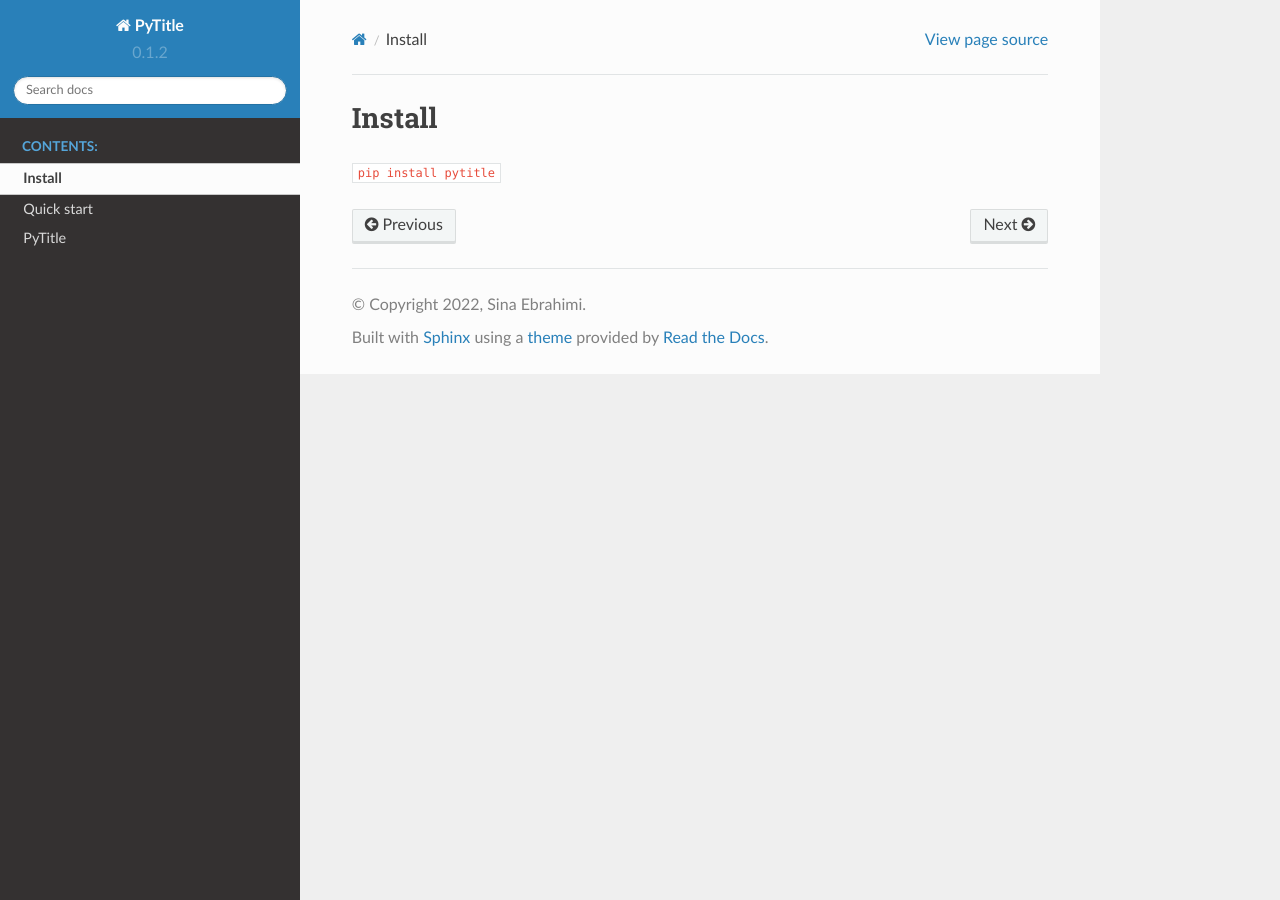
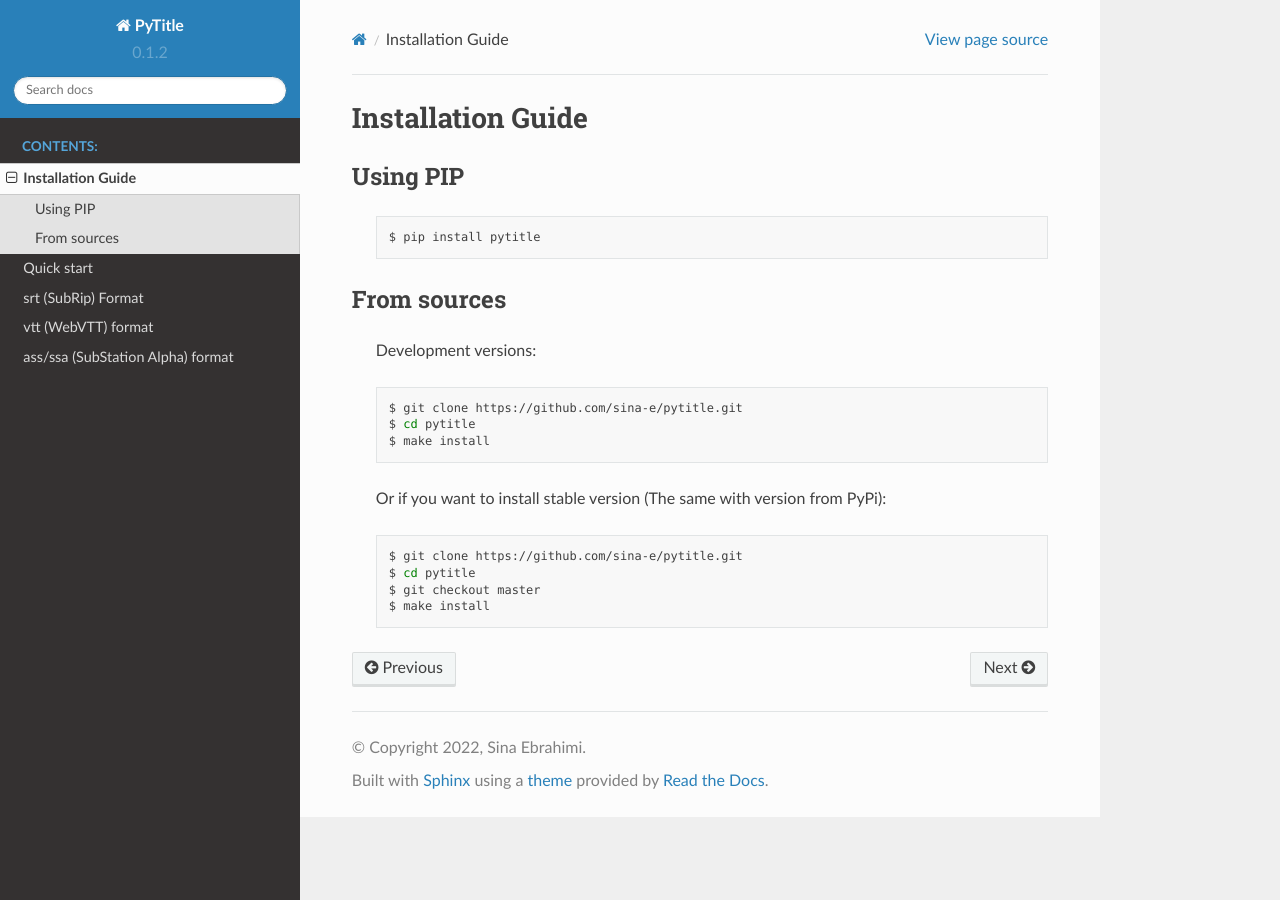
Before and after one commit to BufferingIO/PyTitle, a Sphinx documentation site: the page built from docs/source/installing.rst, in a window 1280 px wide. Built offline with Sphinx 7.4.7 and the Read the Docs theme 2.0.0, drawn with Linux system fonts in a browser that asks for light colours.

Commit message:
Update documenation formattings

```diff
--- a/docs/source/installing.rst
+++ b/docs/source/installing.rst
@@ -1,4 +1,29 @@
-Install
+Installation Guide
 ==================
 
-``pip install pytitle``
+Using PIP
+---------
+    .. code-block:: bash
+
+        $ pip install pytitle
+
+
+From sources
+------------
+
+    Development versions:
+
+    .. code-block:: bash
+
+        $ git clone https://github.com/sina-e/pytitle.git
+        $ cd pytitle
+        $ make install
+
+    Or if you want to install stable version (The same with version from PyPi):
+
+    .. code-block:: bash
+
+        $ git clone https://github.com/sina-e/pytitle.git
+        $ cd pytitle
+        $ git checkout master
+        $ make install
--- a/docs/source/pytitle.ass.rst
+++ b/docs/source/pytitle.ass.rst
@@ -1,5 +1,5 @@
-ass
-===================
+ass/ssa (SubStation Alpha) format
+=================================
 
 Module contents
 ---------------
--- a/docs/source/pytitle.srt.rst
+++ b/docs/source/pytitle.srt.rst
@@ -1,4 +1,4 @@
-srt
+srt (SubRip) Format
 ===================
 
 pytitle.srt.subtitle
--- a/docs/source/pytitle.vtt.rst
+++ b/docs/source/pytitle.vtt.rst
@@ -1,4 +1,4 @@
-vtt
+vtt (WebVTT) format
 ===================
 
 Module contents
```
Also changed, not shown: docs/source/index.rst (+3 -10 lines), docs/source/pytitle.rst (deleted, +0 -9 lines).
